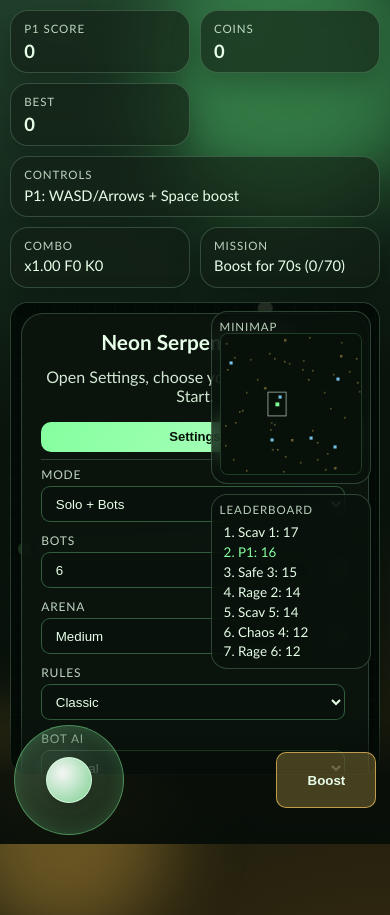
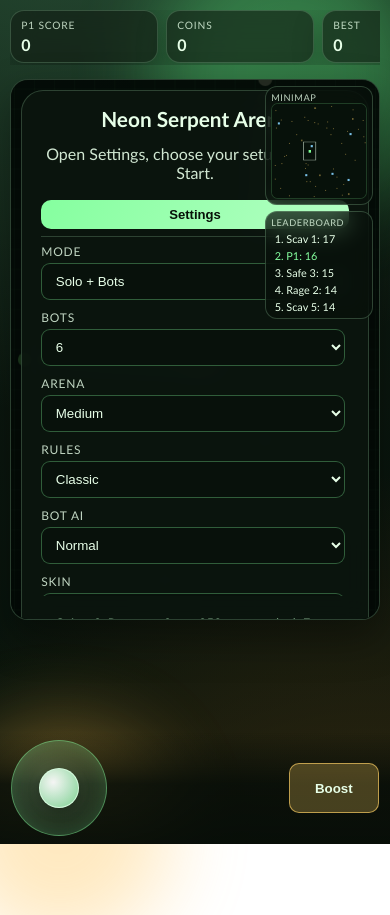
Before and after one commit to houssemeddine99/bored-game, a plain HTML site: page index.html in a window 390 px wide. After the commit the page ends 844 px from the top, so only its background shows below. Drawn offline with Linux system fonts and the light colour scheme.

Commit message:
Refine mobile gameplay HUD and panel layout

```diff
--- a/styles.css
+++ b/styles.css
@@ -447,22 +447,73 @@ button:hover {
   }
 
   .hud {
-    grid-template-columns: repeat(2, minmax(0, 1fr));
+    display: flex;
+    gap: 0.5rem;
+    overflow-x: auto;
+    overflow-y: hidden;
+    padding-bottom: 0.15rem;
+    scrollbar-width: thin;
+  }
+
+  .hud-card {
+    min-width: 148px;
+    padding: 0.5rem 0.62rem;
+    border-radius: 14px;
+    flex: 0 0 auto;
+  }
+
+  .label {
+    font-size: 0.64rem;
+  }
+
+  .value {
+    font-size: 1.05rem;
+    margin-top: 0.2rem;
+  }
+
+  .value.small {
+    font-size: 0.8rem;
+    line-height: 1.25;
   }
 
   .hint {
-    grid-column: span 2;
+    min-width: 220px;
   }
 
   .arena-wrap {
-    min-height: 56vh;
+    min-height: 64vh;
     border-radius: 18px;
   }
 
   .arena-ui {
-    width: 160px;
-    top: 0.5rem;
-    right: 0.5rem;
+    width: 122px;
+    top: 0.35rem;
+    right: 0.35rem;
+    gap: 0.35rem;
+  }
+
+  .panel {
+    border-radius: 12px;
+    padding: 0.32rem;
+  }
+
+  .panel .label {
+    font-size: 0.58rem;
+    letter-spacing: 0.06em;
+  }
+
+  #minimap {
+    border-radius: 7px;
+  }
+
+  .leaderboard {
+    margin-top: 0.3rem;
+    font-size: 0.74rem;
+    padding-left: 0.95rem;
+  }
+
+  .leaderboard li:nth-child(n + 6) {
+    display: none;
   }
 
   .overlay {
@@ -490,8 +541,23 @@ button:hover {
     right: 0;
     bottom: 0;
     z-index: 25;
-    padding: 0.55rem 0.85rem calc(0.55rem + env(safe-area-inset-bottom));
+    padding: 0.45rem 0.7rem calc(0.5rem + env(safe-area-inset-bottom));
     background: linear-gradient(180deg, rgba(6, 13, 8, 0), rgba(6, 13, 8, 0.85) 46%, rgba(6, 13, 8, 0.95));
+  }
+
+  .joystick-base {
+    width: 96px;
+    height: 96px;
+  }
+
+  .joystick-knob {
+    width: 40px;
+    height: 40px;
+  }
+
+  .boost-btn {
+    min-width: 90px;
+    min-height: 50px;
   }
 
   .settings-grid {
@@ -515,6 +581,14 @@ button:hover {
   }
 
   .value {
-    font-size: 1.15rem;
+    font-size: 1rem;
+  }
+
+  .arena-ui {
+    width: 108px;
+  }
+
+  .leaderboard {
+    font-size: 0.68rem;
   }
 }
```
